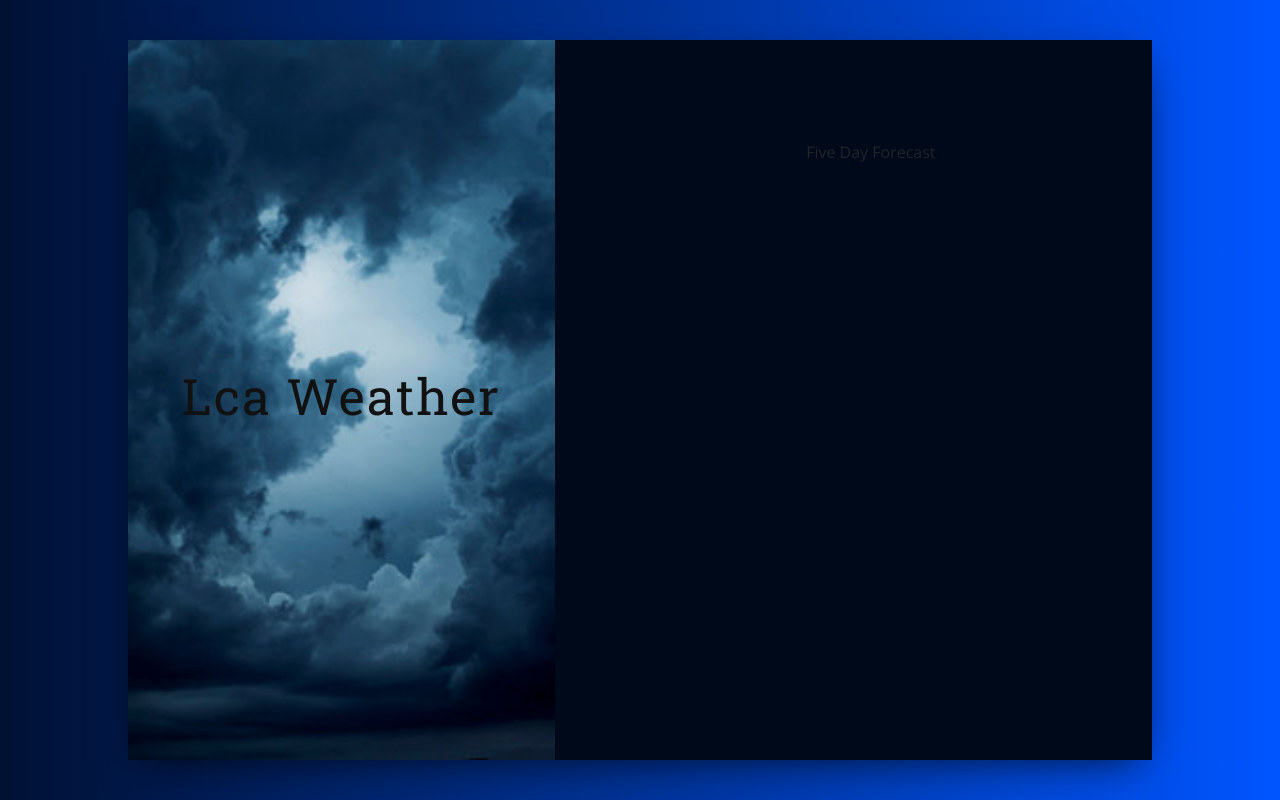
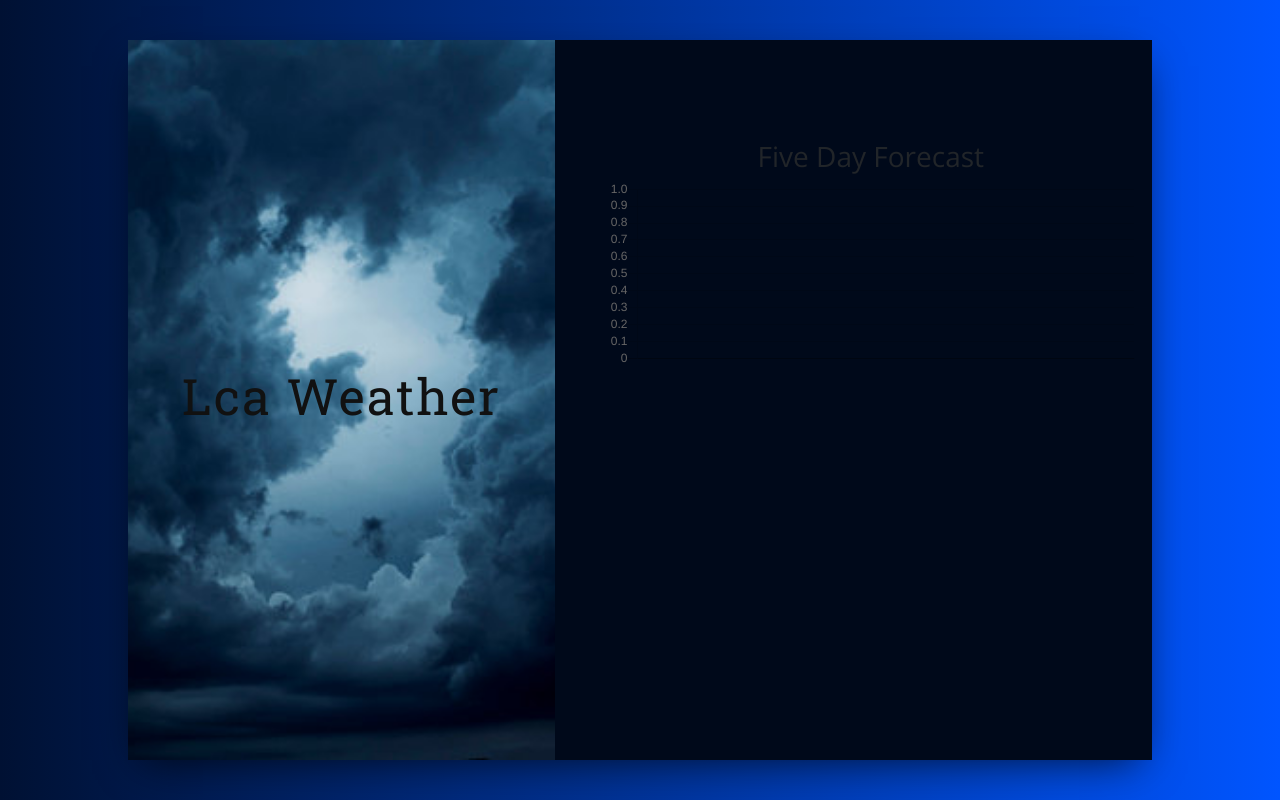
Before and after one commit to hColleen/weather, a React (Create React App) app: page / in a window 1280 px wide. Built offline with nearby package versions, Linux system fonts and the light colour scheme; no server answers; some icons are missing.

Commit message:
start creating forecast graph

```diff
--- a/package.json
+++ b/package.json
@@ -5,8 +5,10 @@
   "homepage": "https://hcolleen.github.io/weather",
   "dependencies": {
     "bootstrap": "^4.1.3",
+    "chart.js": "^2.7.3",
     "gh-pages": "^2.0.0",
     "react": "^16.6.0",
+    "react-chartjs-2": "^2.7.4",
     "react-dom": "^16.6.0",
     "react-scripts": "2.1.1"
   },
--- a/src/App.js
+++ b/src/App.js
@@ -83,4 +83,5 @@ export default App;
 https://stackoverflow.com/questions/51952341/how-do-i-get-users-location-via-navigator-geolocation-before-my-fetch-executes
 https://www.youtube.com/watch?v=204C9yNeOYI
 https://stackoverflow.com/questions/32230635/passing-in-class-names-to-react-components
+https://www.youtube.com/watch?v=Ly-9VTXJlnA
 */
--- a/src/components/Forecast.js
+++ b/src/components/Forecast.js
@@ -1,9 +1,26 @@
 import React, { Component } from 'react'
+import {Line} from 'react-chartjs-2';
 
 let forecastApi = "https://api.openweathermap.org/data/2.5/forecast?"
 const API_KEY = "a1a849c982e707bbf6fa3890ce6a7add"
 
 export default class FiveDay extends Component{
+
+  constructor (props) {
+    super(props)
+    this.state = {
+      graphData: {
+        labels: [],
+        datasets:[
+          {
+          label: '',
+          data: [],
+          backgroundColor:['#001233']
+          }
+        ]
+      }
+    }
+  }
 
   componentDidMount() {
     if (navigator.geolocation) {
@@ -19,13 +36,37 @@ export default class FiveDay extends Component{
   getForecast = async () => {
     const api_call = await fetch(`${forecastApi}&appid=${API_KEY}&units=metric`)
     const data = await api_call.json()
-    console.log(data)
+    let temp = [], icon = []
+    for (let i = 0; i < data.list.length; i++){
+      temp.push(data.list[i].main.temp)
+      icon.push(data.list[i].weather[0].id)
+    }this.setState.graphData.datasets.data({
+      temp: temp})
+    }
+
+  static defaultProps = {
+    displayTitle: false,
+    displayLegend: false,
+    displayLabel: false
   }
+
 
   render() {
     return (
      <div>
-      Five Day Forecast
+      <h3 className = "forecast_title">Five Day Forecast</h3>
+      <Line
+        data = {this.state.graphData}
+        options = {{
+          title: {
+            display: this.props.displayTitle
+          },
+          legend:{
+            display: this.props.displayLegend
+          },
+          maintainAspectRatio: false
+        }}
+      />
      </div>
     )
   }
```
Also changed, not shown: 1 other file (tests, documents, lock files or other folders).
